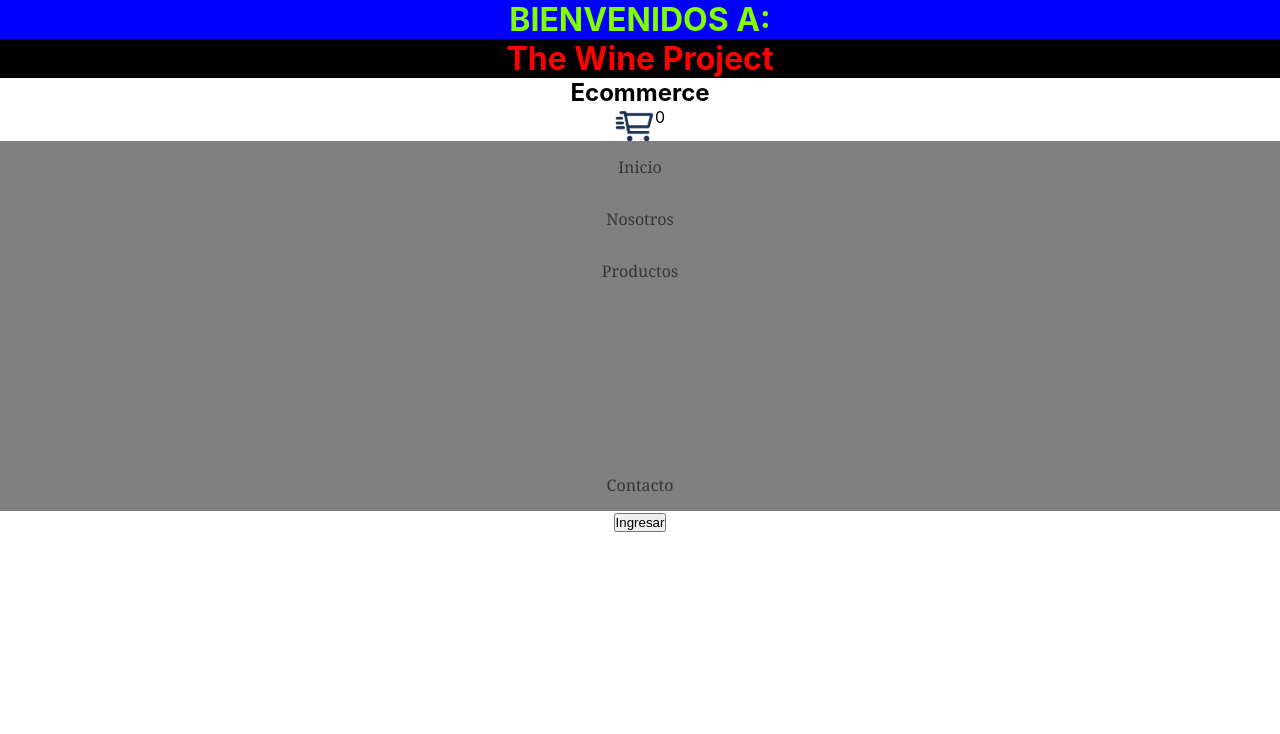
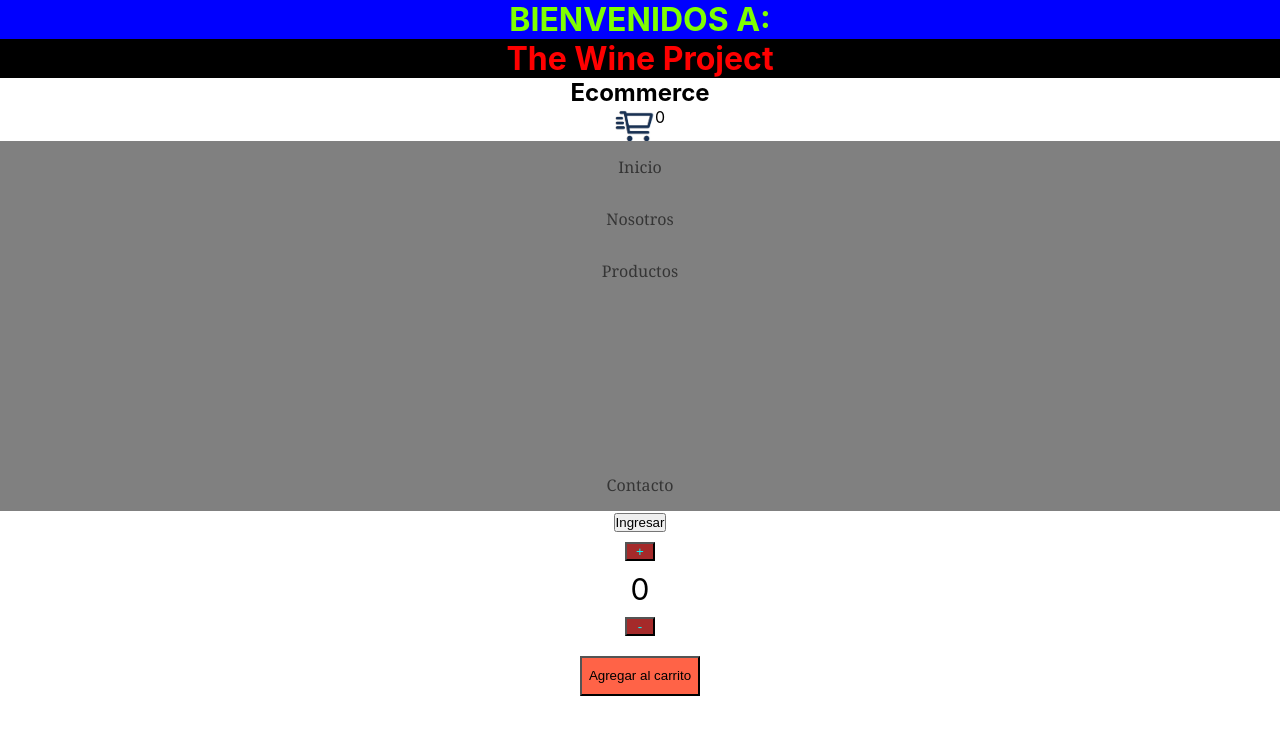
Before and after one commit to CesarDelfino/appthewineproject, a React (Create React App) app: page / in a window 1280 px wide. Shown: the top 734 px of the page. Built offline with nearby package versions, Linux system fonts and the light colour scheme; a web font is replaced by a local one.

Commit message:
cambios clase 4

```diff
--- a/src/App.js
+++ b/src/App.js
@@ -1,3 +1,4 @@
+import { useState } from 'react';
 import './App.css';
 import NavBar from './components/NavBar/NavBar';
 import ItemListContainer from './components/ItemListContainer/ItemListContainer';
@@ -6,7 +7,12 @@
 import ClassCounter from './components/ClassCounter/ClassCounter';
 
 const App = () => {
+  const [show, setShow] = useState(true)
   const title = 'Ecommerce'
+
+  const handleOnAdd = (quantity) => {
+    console.log(`Se agregaron ${quantity} productos`)
+  }
 
   const miFuncion = () => {
     console.log('hice click en mi boton')
@@ -17,8 +23,8 @@
         <ItemListContainer greeting={'BIENVENIDOS A:'} />
         <NavBar name={title}/>
         <button>Ingresar</button>
-        {/* <Contador />
-        <ClassCounter />
+        { show ? <Contador /*initial={0} stock={8}*/ onAdd={handleOnAdd}/> : null}
+        {/* <ClassCounter />
         <Boton callback={miFuncion} label="Mi boton" /> */}
       </div>
   );
--- /dev/null
+++ b/src/components/Contador/Contador.css
@@ -0,0 +1,24 @@
+.divContador {
+    display: flex;
+    flex-direction: column;
+    align-items: center;
+}
+
+.botonMyM {
+    margin-top: 10px;
+    margin-bottom: 10px;
+    background-color: brown;
+    color: aqua;
+    width: 30px;
+}
+
+.numCantidad {
+    font-size: 30px;
+}
+
+.botonAgregar {
+    margin-top: 10px;
+    background-color: tomato;
+    width: 120px;
+    height: 40px;
+}
--- a/src/components/Contador/Contador.js
+++ b/src/components/Contador/Contador.js
@@ -1,20 +1,24 @@
-const Contador = () => {
+import './Contador.css'
+import { useState, useEffect } from 'react';
 
-    let count = 0
+const Contador = (initial, stock, onAdd) => {
+
+    const [count, setCount] = useState(0);
+
+    const increment = () => {
+        setCount(count + 1)
+    }
 
     const decrement = () => {
-        count = count -1
-    }
-
-    const increment = () => {
-        count = count +1
+        setCount(count - 1)
     }
 
     return(
-        <div>
-            <button onClick={decrement}>-</button>
-            <p>{count}</p>
-            <button onClick={increment}>+</button>
+        <div className='divContador'>
+            <button className='botonMyM' onClick={increment}>+</button>
+            <p className='numCantidad'>{count}</p>
+            <button className='botonMyM' onClick={decrement}>-</button>
+            <button className='botonAgregar' onClick={() => onAdd(count)}>Agregar al carrito</button>
         </div>
     )
 }
```
